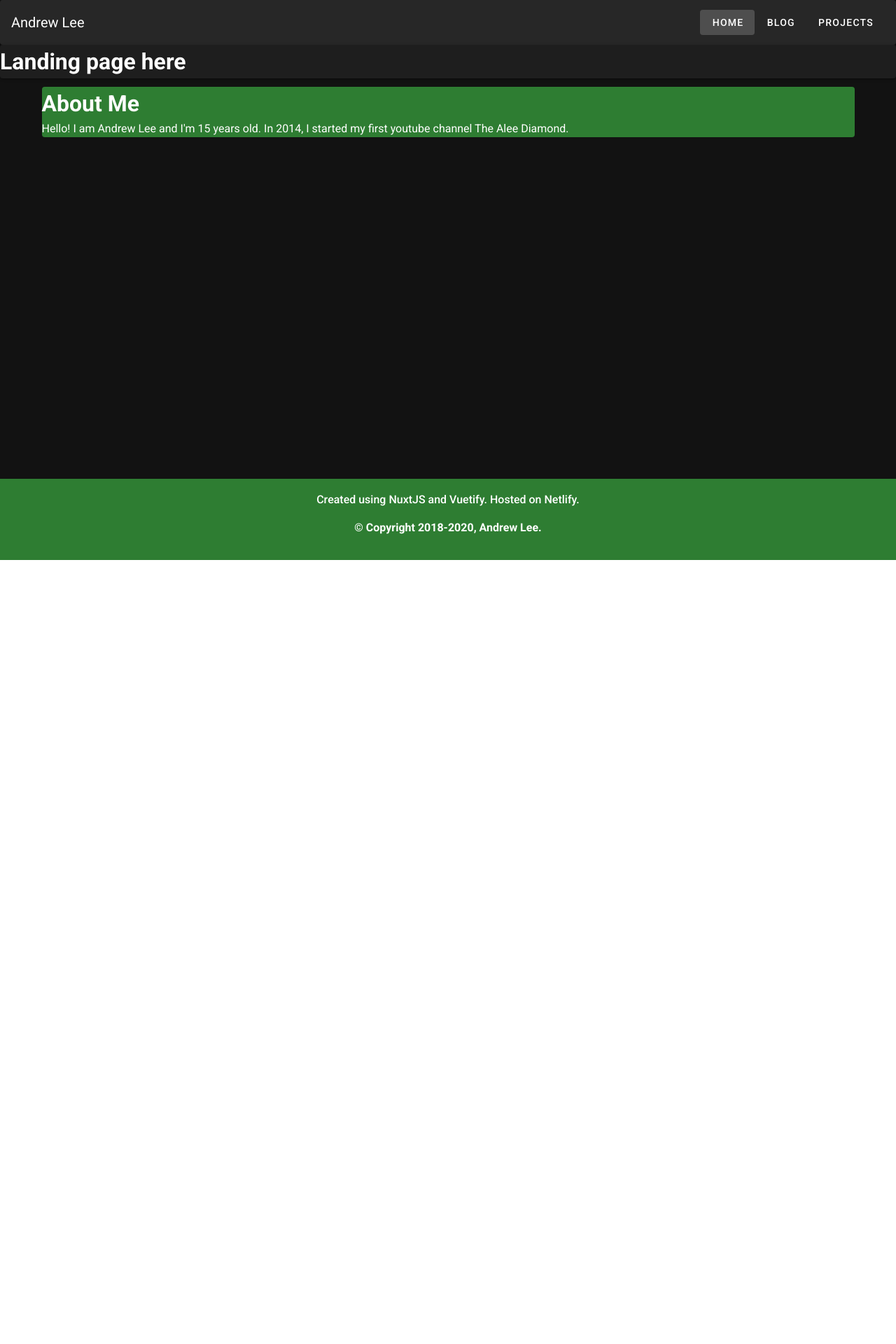
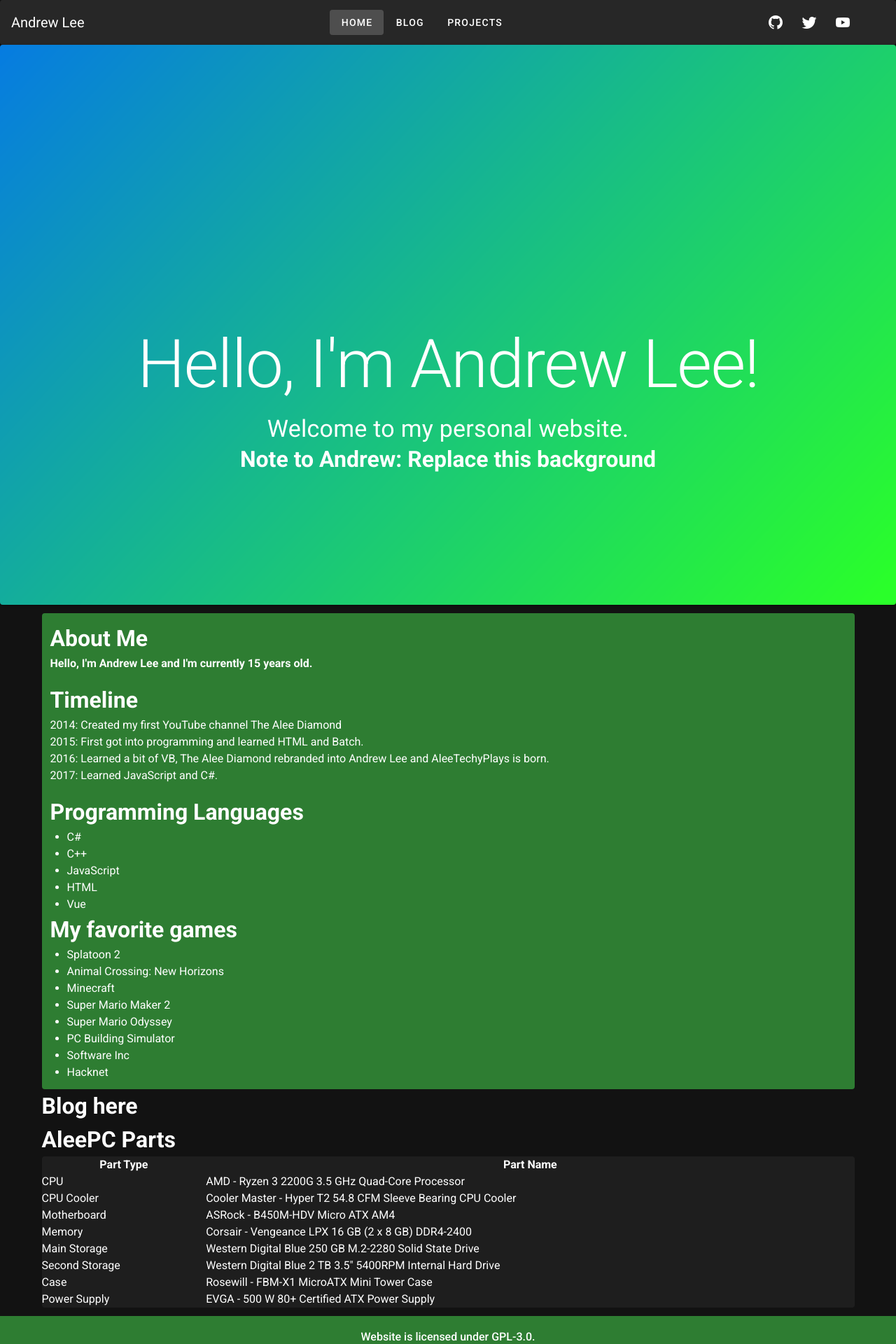
Before and after one commit to Alee14/personal-website, a Nuxt app: page / in a window 1280 px wide. Shown: the top 1920 px of the page at 70% size. Before the commit the page ends 800 px from the top, so only its background shows below. Built offline with nearby package versions, Linux system fonts and the light colour scheme.

Commit message:
Major changes in home page, added stuff on other pages and favicon

```diff
--- a/components/Footer.vue
+++ b/components/Footer.vue
@@ -1,9 +1,9 @@
 <template>
-    <v-footer app class="font-weight-medium" color="green darken-3" dark>
+    <v-footer class="font-weight-medium" color="green darken-3" dark>
         <v-col cols="12">
-            <p class="text-center">Created using NuxtJS and Vuetify. Hosted on Netlify.</p>
-            <p class="text-center"><strong>&copy; Copyright 2018-{{ new Date().getFullYear() }}, Andrew Lee.</strong>
-            </p>
+            <p class="text-center">Website is licensed under GPL-3.0.</p>
+            <p class="text-center">Created using Vue.JS + NuxtJS and Vuetify. Hosted on Netlify.</p>
+            <p class="text-center">&copy; Copyright 2018-{{ new Date().getFullYear() }}, Andrew Lee. All rights reserved.</p>
         </v-col>
     </v-footer>
 </template>
--- a/components/Navbar.vue
+++ b/components/Navbar.vue
@@ -12,6 +12,19 @@
                 <v-btn to="/projects" text>
                     Projects
                 </v-btn>
+                <v-spacer/>
+                <v-btn href="https://github.com/Alee14" icon>
+                    <v-icon>mdi-github</v-icon>
+                </v-btn>
+                <v-btn href="https://twitter.com/Alee14498" icon>
+                    <v-icon>mdi-twitter</v-icon>
+                </v-btn>
+                <v-btn href="https://www.youtube.com/channel/UCNRn4YDPCCWSEl3CT7eWorA" icon>
+                    <v-icon>mdi-youtube</v-icon>
+                </v-btn>
+                <v-btn href="https://discord.gg/EFhRDqG" icon>
+                    <v-icon>mdi-discord</v-icon>
+                </v-btn>
             </v-toolbar>
         </v-card>
 </template>
@@ -20,9 +33,7 @@
 export default {
   name: 'Navbar'
 }
-
 </script>
 
 <style scoped>
-
 </style>
--- a/layouts/default.vue
+++ b/layouts/default.vue
@@ -1,5 +1,5 @@
 <template>
-    <v-app dark>
+    <v-app>
         <Navbar/>
             <nuxt/>
         <Footer/>
--- a/nuxt.config.js
+++ b/nuxt.config.js
@@ -6,8 +6,16 @@ module.exports = {
     titleTemplate: '%s - Andrew Lee',
     meta: [
       { charset: 'utf-8' },
-      { name: 'viewport', content: 'width=device-width, initial-scale=1' }
-    ]
+      { name: 'viewport', content: 'width=device-width, initial-scale=1' },
+      { hid: 'description', name: 'description', content: 'Andrew\'s Personal Website' }
+    ],
+    link: [
+        {
+          rel: 'icon',
+          type: 'image/x-icon',
+          href: 'favicon.ico',
+        }
+      ]
   },
   /*
      ** Customize the progress-bar color
@@ -54,6 +62,7 @@ module.exports = {
       }
     }
   },
+
   /*
    ** Build configuration
    */
--- a/pages/blog/index.vue
+++ b/pages/blog/index.vue
@@ -1,8 +1,20 @@
 <template>
     <div>
-            <v-card-title>Blog</v-card-title>
-            <v-card-text>This is where I will be posting my stuff</v-card-text>
-        <h1>Hello</h1>
+        <v-card>
+            <header id="showcase">
+                <h1 class="display-3">Blog</h1>
+                <h1>This is where I post stuff here.</h1>
+            </header>
+        </v-card>
+        <v-container>
+            <v-col cols="6">
+                <v-card to="/">
+                    <v-card-title>Blog Post Title</v-card-title>
+                    <v-card-text>Content</v-card-text>
+                </v-card>
+                <br>
+            </v-col>
+        </v-container>
     </div>
 </template>
 
@@ -13,8 +25,19 @@ export default {
     title: 'Blog'
   }
 }
+
 </script>
 
 <style scoped>
-
+    #showcase {
+        background-image:url("../../assets/img/landing_page.png");
+        background-size: cover;
+        background-position: center;
+        height: 30vh;
+        display: flex;
+        flex-direction: column;
+        justify-content: center;
+        align-items: center;
+        padding: 0 20px;
+    }
 </style>
--- a/pages/index.vue
+++ b/pages/index.vue
@@ -1,13 +1,98 @@
 <template>
     <div>
-        <v-card>
-            <h1>Landing page here</h1>
-        </v-card>
+        <!-- Animation goes here -->
+        <div class="landing-page">
+            <v-card>
+                <header id="showcase">
+                    <v-img :src="require('../assets/img/Alee.png')" max-height="200px" max-width="200px" />
+                    <br/>
+                    <h1 class="display-4">Hello, I'm Andrew Lee!</h1>
+                    <br/>
+                    <h1 class="display-1">Welcome to my personal website.</h1>
+                    <h1>Note to Andrew: Replace this background</h1>
+                </header>
+            </v-card>
+        </div>
         <v-container>
-            <v-card flat color="green darken-3" dark>
-                <h1>About Me</h1>
-                <p>Hello! I am Andrew Lee and I'm 15 years old. In 2014, I started my first youtube channel The Alee Diamond.</p>
-            </v-card>
+            <div class="about">
+                <v-card flat color="green darken-3" dark>
+                    <v-container>
+                        <h1>About Me</h1>
+                        <p><b>Hello, I'm Andrew Lee and I'm currently 15 years old.</b></p>
+                        <h1>Timeline</h1>
+                        <p> 2014: Created my first YouTube channel The Alee Diamond<br>
+                            2015: First got into programming and learned HTML and Batch.<br>
+                            2016: Learned a bit of VB, The Alee Diamond rebranded into Andrew Lee and AleeTechyPlays is born.<br>
+                            2017: Learned JavaScript and C#.</p>
+                        <h1>Programming Languages</h1>
+                        <ul>
+                            <li>C#</li>
+                            <li>C++</li>
+                            <li>JavaScript</li>
+                            <li>HTML</li>
+                            <li>Vue</li>
+                        </ul>
+                        <h1>My favorite games</h1>
+                        <ul>
+                            <li>Splatoon 2</li>
+                            <li>Animal Crossing: New Horizons</li>
+                            <li>Minecraft</li>
+                            <li>Super Mario Maker 2</li>
+                            <li>Super Mario Odyssey</li>
+                            <li>PC Building Simulator</li>
+                            <li>Software Inc</li>
+                            <li>Hacknet</li>
+                        </ul>
+                    </v-container>
+                </v-card>
+            </div>
+            <div class="projects">
+                <!-- This might get removed -->
+            </div>
+            <div class="blog">
+                <h1>Blog here</h1>
+            </div>
+            <div class="aleepc-specs">
+                <h1>AleePC Parts</h1>
+                <v-simple-table>
+                    <tr>
+                        <th>Part Type</th>
+                        <th>Part Name</th>
+                    </tr>
+                    <tr>
+                        <td>CPU</td>
+                        <td>AMD - Ryzen 3 2200G 3.5 GHz Quad-Core Processor</td>
+                    </tr>
+                    <tr>
+                        <td>CPU Cooler</td>
+                        <td>Cooler Master - Hyper T2 54.8 CFM Sleeve Bearing CPU Cooler</td>
+                    </tr>
+                    <tr>
+                        <td>Motherboard</td>
+                        <td>ASRock - B450M-HDV Micro ATX AM4</td>
+                    </tr>
+                    <tr>
+                        <td>Memory</td>
+                        <td>Corsair - Vengeance LPX 16 GB (2 x 8 GB) DDR4-2400</td>
+                    </tr>
+                    <tr>
+                        <td>Main Storage</td>
+                        <td>Western Digital Blue 250 GB M.2-2280 Solid State Drive</td>
+                    </tr>
+                    <tr>
+                        <td>Second Storage</td>
+                        <td>Western Digital Blue 2 TB 3.5" 5400RPM Internal Hard Drive</td>
+                    </tr>
+                    <tr>
+                        <td>Case</td>
+                        <td>Rosewill - FBM-X1 MicroATX Mini Tower Case</td>
+                    </tr>
+                    <tr>
+                        <td>Power Supply</td>
+                        <td>EVGA - 500 W 80+ Certified ATX Power Supply</td>
+                    </tr>
+                </v-simple-table>
+            </div>
         </v-container>
     </div>
 </template>
@@ -25,5 +110,15 @@ export default {
 </script>
 
 <style scoped>
-
+    #showcase {
+        background-image:url("../assets/img/landing_page.png");
+        background-size: cover;
+        background-position: center;
+        height: 100vh;
+        display: flex;
+        flex-direction: column;
+        justify-content: center;
+        align-items: center;
+        padding: 0 20px;
+    }
 </style>
--- a/pages/projects/index.vue
+++ b/pages/projects/index.vue
@@ -1,13 +1,31 @@
 <template>
-        <p>test</p>
+        <v-card>
+                <header id="showcase">
+                        <h1 class="display-3">Projects</h1>
+                        <h1>My current and past projects goes here.</h1>
+                </header>
+        </v-card>
 </template>
 
 <script>
 export default {
-  name: 'projects'
+  name: 'projects',
+  head: {
+    title: 'Projects'
+  }
 }
 </script>
 
 <style scoped>
-
+        #showcase {
+                background-image:url("../../assets/img/landing_page.png");
+                background-size: cover;
+                background-position: center;
+                height: 30vh;
+                display: flex;
+                flex-direction: column;
+                justify-content: center;
+                align-items: center;
+                padding: 0 20px;
+        }
 </style>
```
Also changed, not shown: package.json (+5 -5 lines), static/admin/config.yml (+4 -3 lines), assets/img/Alee.png (added), 1 other file (tests, documents, lock files or other folders).
